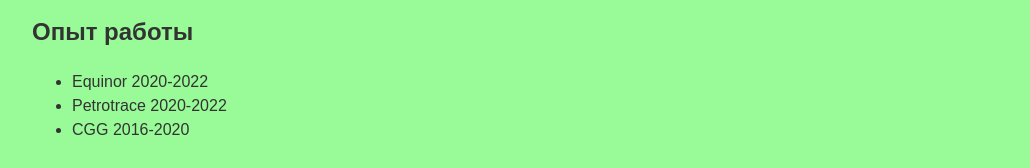
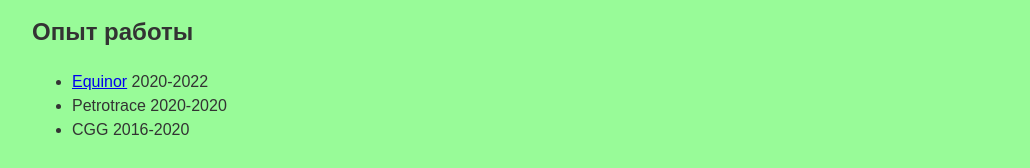
Before and after one commit to mambrosimova/mambrosimova.github.io, a plain HTML site: page index.html in a window 1280 px wide. Shown: the part 514-682 px from the top of the page, without its empty margins (118-1148 px from the left). Drawn offline with Linux system fonts and the light colour scheme.

Commit message:
Update index.html

```diff
--- a/index.html
+++ b/index.html
@@ -28,8 +28,8 @@
   <section>
     <h2>Опыт работы</h2>
     <ul>
-        <li>Equinor 2020-2022</li>
-        <li>Petrotrace 2020-2022</li>
+        <li> <a href="https://www.equinor.com/careers">Equinor</a> 2020-2022</li>
+        <li>Petrotrace 2020-2020</li>
         <li>CGG 2016-2020</li>
       </ul>
  </section>
```
